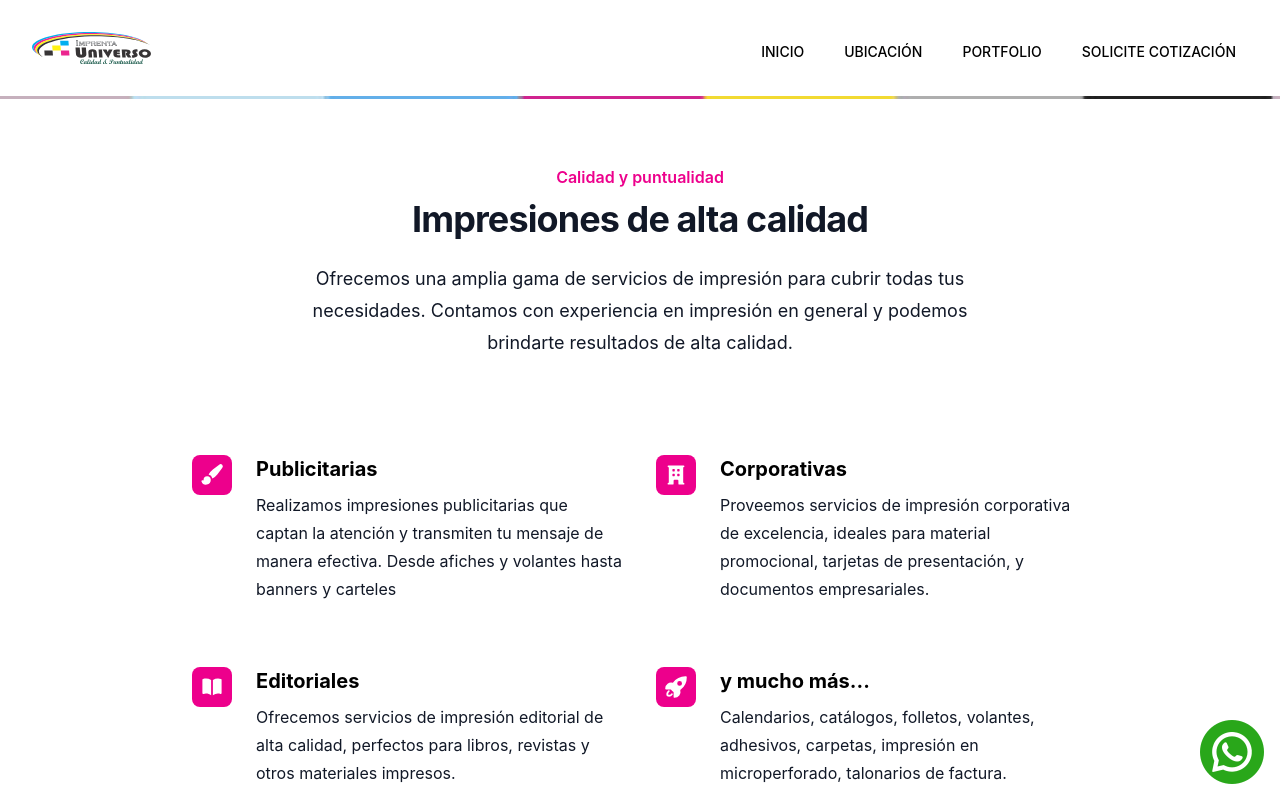
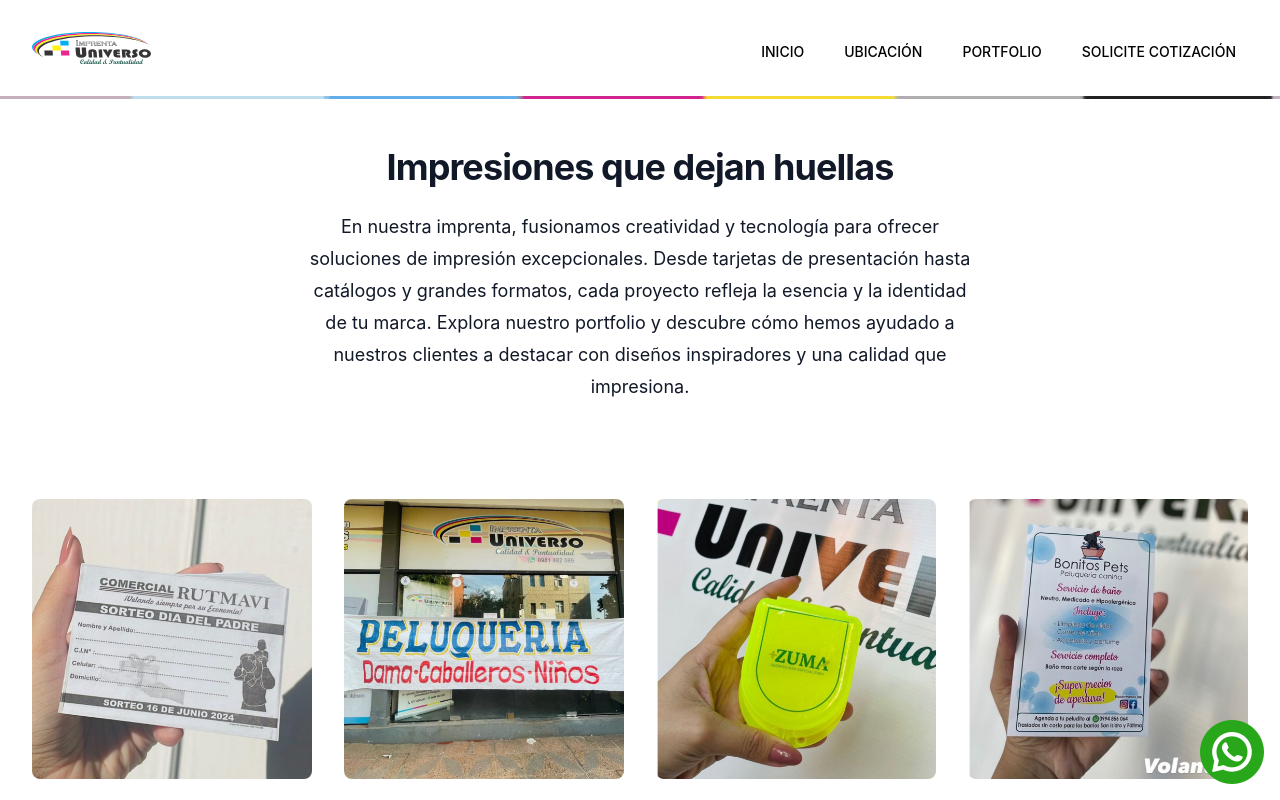
Before and after one commit to mauriGaray/imprenta_universo_web, a React (Vite) app: page /portfolio in a window 1280 px wide. Shown: the top 800 px of the page. Built offline with nearby package versions, Linux system fonts and the light colour scheme.

Commit message:
portfolio done

```diff
--- a/src/App.jsx
+++ b/src/App.jsx
@@ -2,6 +2,7 @@
 import "./App.css";
 import Layout from "./layout/Layout";
 import LandingPage from "./pages/landingPage/LandingPage";
+import Portfolio from "./pages/portfolio/Portfolio";
 
 function App() {
   return (
@@ -11,7 +12,7 @@
           <Route path="/" element={<Layout />}>
             <Route index path="/" element={<LandingPage />} />
             <Route index path="/ubicacion" element={<LandingPage />} />
-            <Route index path="/portfolio" element={<LandingPage />} />
+            <Route index path="/portfolio" element={<Portfolio />} />
             <Route index path="/contacto" element={<LandingPage />} />
           </Route>
         </Routes>
--- /dev/null
+++ b/src/pages/portfolio/Portfolio.jsx
@@ -0,0 +1,250 @@
+import React from "react";
+
+const products = [
+  {
+    id: 1,
+
+    href: "#",
+
+    imageSrc: "../../../public/img/FOTO 10.jpg",
+    imageAlt:
+      "Tall slender porcelain bottle with natural clay textured body and cork stopper.",
+  },
+  {
+    id: 2,
+
+    href: "#",
+
+    imageSrc: "../../../public/img/FOTO 11.jpg",
+    imageAlt:
+      "Olive drab green insulated bottle with flared screw lid and flat top.",
+  },
+  {
+    id: 3,
+
+    href: "#",
+
+    imageSrc: "../../../public/img/FOTO 12.jpg",
+    imageAlt:
+      "Person using a pen to cross a task off a productivity paper card.",
+  },
+  {
+    id: 4,
+
+    href: "#",
+
+    imageSrc: "../../../public/img/FOTO 13.jpg",
+    imageAlt:
+      "Hand holding black machined steel mechanical pencil with brass tip and top.",
+  },
+  {
+    id: 5,
+
+    href: "#",
+
+    imageSrc: "../../../public/img/FOTO 14.jpg",
+    imageAlt:
+      "Tall slender porcelain bottle with natural clay textured body and cork stopper.",
+  },
+  {
+    id: 6,
+    href: "#",
+    imageSrc: "../../../public/img/foto 3.jpg",
+    imageAlt:
+      "Olive drab green insulated bottle with flared screw lid and flat top.",
+  },
+  {
+    id: 7,
+    href: "#",
+    imageSrc: "../../../public/img/FOTO 15.jpg",
+    imageAlt:
+      "Olive drab green insulated bottle with flared screw lid and flat top.",
+  },
+  {
+    id: 8,
+    href: "#",
+    imageSrc: "../../../public/img/FOTO 4.jpg",
+    imageAlt:
+      "Olive drab green insulated bottle with flared screw lid and flat top.",
+  },
+  {
+    id: 9,
+    href: "#",
+    imageSrc: "../../../public/img/foto 2.jpg",
+    imageAlt:
+      "Olive drab green insulated bottle with flared screw lid and flat top.",
+  },
+  ,
+  {
+    id: 10,
+
+    href: "#",
+
+    imageSrc: "../../../public/img/FOTO 17.jpg",
+    imageAlt:
+      "Hand holding black machined steel mechanical pencil with brass tip and top.",
+  },
+  {
+    id: 11,
+
+    href: "#",
+
+    imageSrc: "../../../public/img/FOTO 18.jpg",
+    imageAlt:
+      "Hand holding black machined steel mechanical pencil with brass tip and top.",
+  },
+  {
+    id: 12,
+
+    href: "#",
+
+    imageSrc: "../../../public/img/FOTO 5.jpg",
+    imageAlt:
+      "Hand holding black machined steel mechanical pencil with brass tip and top.",
+  },
+  {
+    id: 13,
+
+    href: "#",
+
+    imageSrc: "../../../public/img/FOTO 7.jpg",
+    imageAlt:
+      "Hand holding black machined steel mechanical pencil with brass tip and top.",
+  },
+  {
+    id: 14,
+
+    href: "#",
+
+    imageSrc: "../../../public/img/FOTO 8.jpg",
+    imageAlt:
+      "Hand holding black machined steel mechanical pencil with brass tip and top.",
+  },
+  {
+    id: 15,
+
+    href: "#",
+
+    imageSrc: "../../../public/img/FOTO 9.jpg",
+    imageAlt:
+      "Hand holding black machined steel mechanical pencil with brass tip and top.",
+  },
+  {
+    id: 16,
+
+    href: "#",
+
+    imageSrc: "../../../public/img/fotos 1.jpg",
+    imageAlt:
+      "Hand holding black machined steel mechanical pencil with brass tip and top.",
+  },
+  {
+    id: 17,
+
+    href: "#",
+
+    imageSrc: "../../../public/img/FOTOS 16.jpg",
+    imageAlt:
+      "Hand holding black machined steel mechanical pencil with brass tip and top.",
+  },
+  {
+    id: 18,
+
+    href: "#",
+
+    imageSrc: "../../../public/img/FOTOS 6.jpg",
+    imageAlt:
+      "Hand holding black machined steel mechanical pencil with brass tip and top.",
+  },
+  {
+    id: 19,
+
+    href: "#",
+
+    imageSrc: "../../../public/img/portfolio0.jpg",
+    imageAlt:
+      "Hand holding black machined steel mechanical pencil with brass tip and top.",
+  },
+  {
+    id: 20,
+
+    href: "#",
+
+    imageSrc: "../../../public/img/portfolio3.jpg",
+    imageAlt:
+      "Hand holding black machined steel mechanical pencil with brass tip and top.",
+  },
+  {
+    id: 21,
+
+    href: "#",
+
+    imageSrc: "../../../public/img/portfolio4.jpg",
+    imageAlt:
+      "Hand holding black machined steel mechanical pencil with brass tip and top.",
+  },
+  {
+    id: 22,
+
+    href: "#",
+
+    imageSrc: "../../../public/img/portfolio5.jpg",
+    imageAlt:
+      "Hand holding black machined steel mechanical pencil with brass tip and top.",
+  },
+  {
+    id: 23,
+
+    href: "#",
+
+    imageSrc: "../../../public/img/portfolio6.jpg",
+    imageAlt:
+      "Hand holding black machined steel mechanical pencil with brass tip and top.",
+  },
+  {
+    id: 24,
+
+    href: "#",
+
+    imageSrc: "../../../public/img/FOTO 20.jpg",
+    imageAlt:
+      "Person using a pen to cross a task off a productivity paper card.",
+  },
+];
+const Portfolio = () => {
+  return (
+    <div className="bg-white">
+      <div className="mx-auto max-w-2xl lg:text-center">
+        <p className="mt-12 text-5xl font-bold tracking-tight text-gray-900 sm:text-4xl">
+          Impresiones que dejan huellas
+        </p>
+        <p className="mt-6 text-lg leading-8 text-gray-900">
+          En nuestra imprenta, fusionamos creatividad y tecnología para ofrecer
+          soluciones de impresión excepcionales. Desde tarjetas de presentación
+          hasta catálogos y grandes formatos, cada proyecto refleja la esencia y
+          la identidad de tu marca. Explora nuestro portfolio y descubre cómo
+          hemos ayudado a nuestros clientes a destacar con diseños inspiradores
+          y una calidad que impresiona.
+        </p>
+      </div>
+
+      <div className="mx-auto max-w-2xl px-4 py-16 sm:px-6 sm:py-24 lg:max-w-7xl lg:px-8">
+        <div className="grid grid-cols-1 gap-x-6 gap-y-10 sm:grid-cols-2 lg:grid-cols-3 xl:grid-cols-4 xl:gap-x-8">
+          {products.map((product) => (
+            <a key={product.id} className="group">
+              <div className="aspect-h-1 aspect-w-1 w-full overflow-hidden rounded-lg bg-gray-200 xl:aspect-h-8 xl:aspect-w-7">
+                <img
+                  alt={product.imageAlt}
+                  src={product.imageSrc}
+                  className="h-full w-full object-cover object-center group-hover:opacity-75"
+                />
+              </div>
+            </a>
+          ))}
+        </div>
+      </div>
+    </div>
+  );
+};
+
+export default Portfolio;
```
Also changed, not shown: 1 other file (tests, documents, lock files or other folders).
